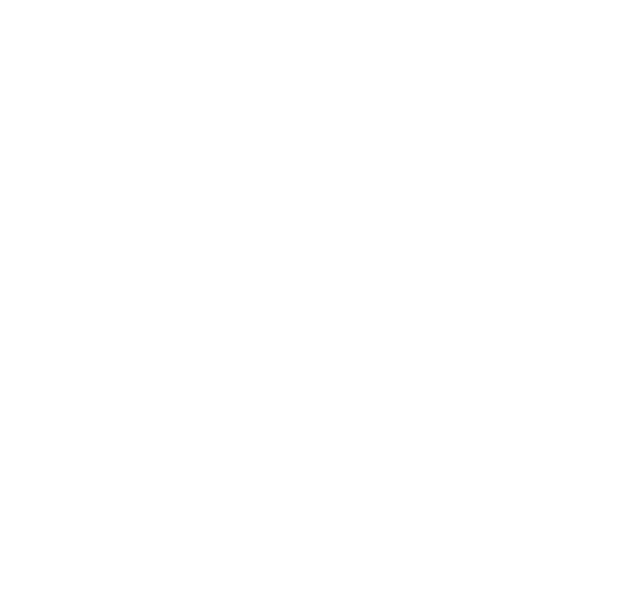
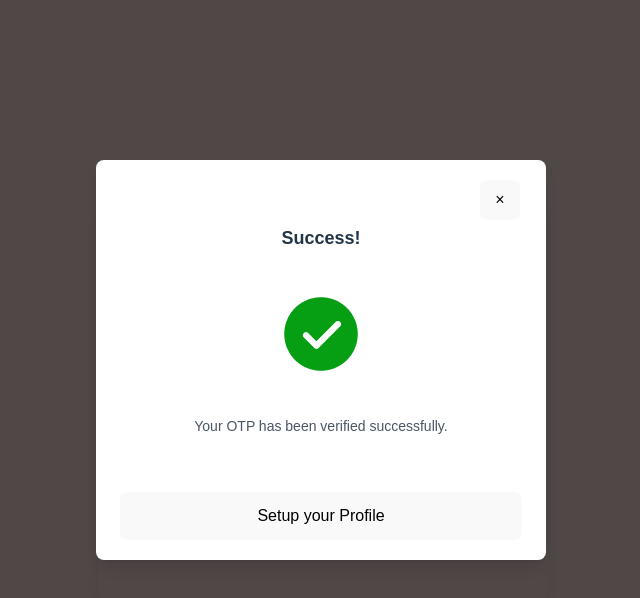
Before and after one commit to Folarrrrrrrrrrr/Tera, a React (Vite) app: page /otpModal in a window 1280 px wide. Before the commit this address had no page. Shown: the top 598 px of the page, without its empty margins (352-992 px from the left). Built offline with nearby package versions, Linux system fonts and the light colour scheme.

Commit message:
otp screen committed

```diff
--- a/package.json
+++ b/package.json
@@ -14,6 +14,8 @@
     "@tailwindcss/vite": "^4.0.9",
     "react": "^19.0.0",
     "react-dom": "^19.0.0",
+    "react-otp-input": "^3.1.1",
+    "react-phone-input-2": "^2.15.1",
     "react-redux": "^9.2.0",
     "react-router-dom": "^7.2.0"
   },
--- a/src/App.tsx
+++ b/src/App.tsx
@@ -3,6 +3,7 @@
 import { BrowserRouter as Router, Routes, Route } from "react-router-dom";
 import Signup from "./pages/auth/SingUp";
 import  Login from "./pages/auth/Login";
+import  OtpModal from "./pages/auth/optScreens/OtpModal";
 
 function App() {
   return (
@@ -11,7 +12,8 @@
       <Route path="/" element={<Login />} />
       <Route path="/login" element={<Login />} />
       <Route path="/signup" element={<Signup />} />
-    g</Routes>
+      <Route path="/otpModal" element={<OtpModal/>} />
+    </Routes>
   </Router>
   )
 }
--- a/src/index.css
+++ b/src/index.css
@@ -41,7 +41,7 @@
 button {
   border-radius: 8px;
   border: 1px solid transparent;
-  padding: 0.6em 1.2em;
+  /* padding: 0.4em ; */
   font-size: 1em;
   font-weight: 500;
   font-family: inherit;
--- a/src/pages/auth/SingUp.tsx
+++ b/src/pages/auth/SingUp.tsx
@@ -4,14 +4,20 @@
 import Button from "../../component/UI/Form/Button";
 import Checkbox from "../../component/UI/Form/Checkbox";
 import React from "react";
-import { Link } from "react-router-dom";
+import { Link, useNavigate } from "react-router-dom";
+import PhoneInput from "react-phone-input-2";
+import "react-phone-input-2/lib/style.css";
 
 
 
 const Signup = () => {
+
+  const navigate = useNavigate();
+
+  const [phone, setPhone] = useState("");
   const [form, setForm] = useState({
     state: "",
-    licenseNumber: "",
+    licenseNumber:  "",
     fullName: "",
     email: "",
     phone: "",
@@ -27,18 +33,29 @@
     e.preventDefault();
     setLoading(true);
     setTimeout(() => setLoading(false), 2000); // Simulated API call
+    navigate(`/otpModal`)
   };
+
 
   return (
     <AuthLayout>
-      <div className="w-full relative -top-15 bg-white p-8 rounded-lg shadow-lg">
+      <div className="w-4/4 relative bg-white p-8 rounded-lg shadow-lg">
         <h2 className="text-2xl font-bold mb-6">Create an account</h2>
         <form className="space-y-4" onSubmit={handleSubmit}>
           <Input label="State" name="state" value={form.state} onChange={handleChange} required />
           <Input label="Real Estate License Number" name="licenseNumber" value={form.licenseNumber} onChange={handleChange} required />
           <Input label="Full Name" name="fullName" value={form.fullName} onChange={handleChange} required />
           <Input label="Email" type="email" name="email" value={form.email} onChange={handleChange} required />
-          <Input label="Phone Number" name="phone" value={form.phone} onChange={handleChange} required />
+          {/* <Input label="Phone Number" name="phone" value={form.phone} onChange={handleChange} required /> */}
+          <PhoneInput
+            country={"us"} // Set default country
+            value={phone}
+            onChange={(value) => setPhone(value)}
+            enableSearch={true} // Enables country search
+            inputClass="!w-full !px-4 !py-2 !border !border-gray-300 !rounded-lg !pl-14 !focus:outline-none !focus:ring-2 !focus:ring-blue-500 !focus:border-blue-500"
+            containerClass="w-full"
+            buttonClass="!bg-transparent !border-none"
+          />
           <Input label="Password" type="password" name="password" value={form.password} onChange={handleChange} required />
           <Checkbox label="By clicking Sign up, you confirm that you have read, understood, and agreed to our Terms and Conditions and Privacy Policy." required />
           <Button type="submit" isLoading={loading}>Sign up</Button>
@@ -49,6 +66,7 @@
         </Link>
       </div>
     </AuthLayout>
+
   );
 };
 
--- /dev/null
+++ b/src/pages/auth/optScreens/OtpModal.tsx
@@ -0,0 +1,87 @@
+import { useState } from "react";
+import React from "react";
+import OtpInput from "react-otp-input";
+import "./otpStyles.css";
+import { Link } from "react-router-dom";
+import Button from "../../../component/UI/Form/Button";
+import success from "../../../assets/images/png/greenMark.png"
+
+
+const OtpModal = () => {
+  const [otp, setOtp] = useState("");
+  const [successPopup, setSuccessPopup] = useState(true);
+
+  const handleOTPSubmit = (e: React.FormEvent) => {
+    e.preventDefault();
+    console.log("OTP Entered:", otp);
+    setSuccessPopup(true);
+    // Add API call or verification logic here
+  };
+
+  return (
+    <>
+      <div className="bg-white p-6 rounded-lg h-[400px] shadow-lg w-[450px] relative left-[100%]">
+        <div className="mt-[5%] ">
+          <h2 className="text-center text-lg font-semibold">Enter OTP code</h2>
+          <p className="text-center text-gray-600 text-sm mb-4">
+            A 4 digit code has been sent to johndoe@gmail.com
+          </p>
+        </div>
+        <form
+          onSubmit={handleOTPSubmit}
+          className="flex flex-col  h-50 mt-[5%] items-center "
+        >
+          <OtpInput
+            value={otp}
+            onChange={setOtp}
+            numInputs={4}
+            shouldAutoFocus={true}
+            containerStyle="flex w-[150px] mt-10 justify-center space-x-2"
+            inputStyle="h-8 w-18 text-center border rounded-sm"
+            renderInput={(props) => <input {...props} />}
+          />
+
+          <p className="text-center mt-10 text-gray-600 text-sm">
+            Didn’t receive the code?{" "}
+            <span className="text-blue-600 cursor-pointer">Resend code</span>
+          </p>
+
+          <button
+            type="submit"
+            className="w-full mt-10 bg-blue-600 hover:bg-blue-700 text-white font-medium py-2 rounded-lg"
+          >
+            Submit
+          </button>
+        </form>
+      </div>
+
+      {
+        successPopup && ( // Used logical AND to conditionally render success prompt
+            <>
+            <span onClick={() => setSuccessPopup(!successPopup)} className="successPopup modalBackground absolute top-0 left-0 right-0 bottom-0 "></span>
+            <div className="successPopup  bg-white p-6 rounded-lg h-[400px] shadow-lg w-[450px] absolute left-[35%] top-[20%]">
+                <div className="mt-[5%] ">
+                <h2 className="text-center text-lg font-semibold mt-10">Success!</h2>
+                <img src={success}  className=" mt-10 mb-10 justify-self-center self-center" alt="" />
+                <p className="text-center text-gray-600 text-sm mb-4">
+                    Your OTP has been verified successfully.
+                </p>
+                </div>
+                <button
+                className="relative -top-68 left-90 w-10 h-10 font-extrabold border-2 rounded-b-md pr-0 text-center"
+                onClick={() => setSuccessPopup(!successPopup)}
+                >
+                &times;
+                </button>
+                <Link to="">
+                    <Button type="submit" >Setup your Profile</Button>
+                </Link>
+            </div>
+            </>
+        )
+      }
+    </>
+  );
+};
+
+export default OtpModal;
--- /dev/null
+++ b/src/pages/auth/optScreens/otpStyles.css
@@ -0,0 +1,18 @@
+@keyframes scaleIn {
+    0% {
+      transform: scale(0.5); /* Start smaller */
+      opacity: 0; /* Fully transparent */
+    }
+    100% {
+      transform: scale(1); /* Normal size */
+      opacity: 1; /* Fully visible */
+    }
+  }
+
+  .successPopup{
+    animation: scaleIn 0.3s  ease-in-out forwards;
+  }
+
+  .modalBackground{
+    background-color: rgba(39, 28, 28, 0.808);
+  }
```
Also changed, not shown: src/assets/images/png/greenMark.png (added), 1 other file (tests, documents, lock files or other folders).
